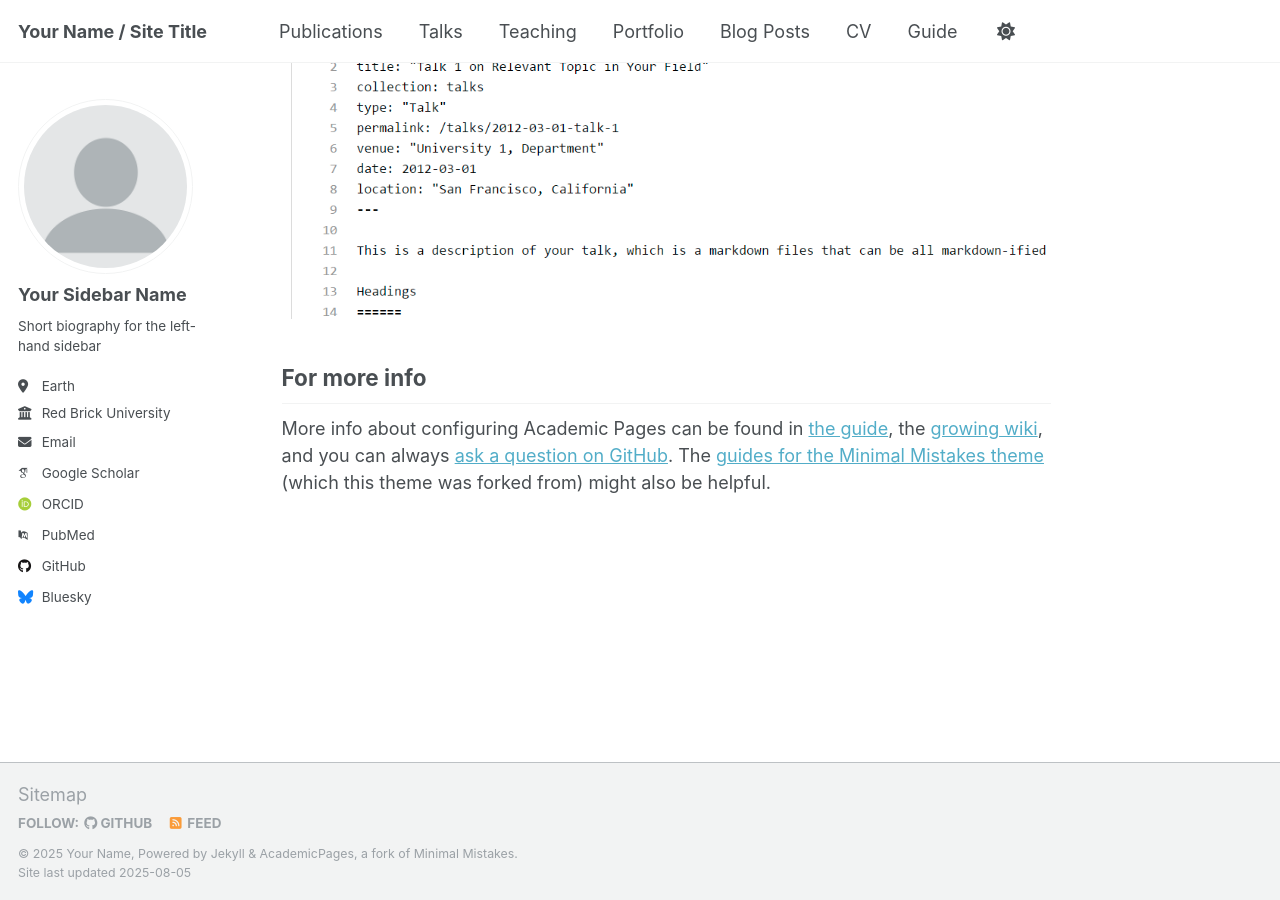
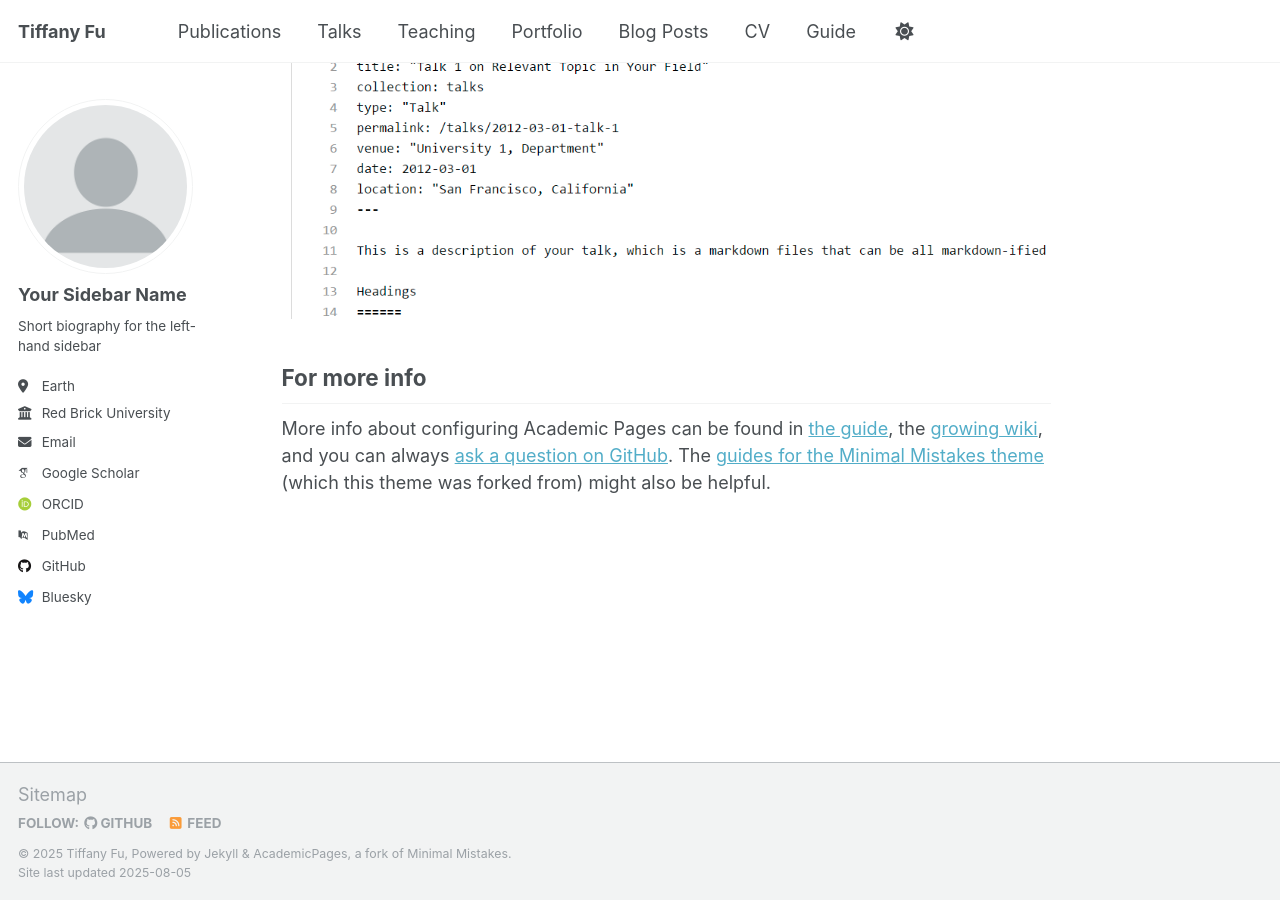
Before and after one commit to TiffanyJTFu/TiffanyFu, a Jekyll site: the page built from _pages/about.md, in a window 1280 px wide and 900 px high, scrolled down 2880 px. Built offline with Jekyll 4.4.1, drawn with Linux system fonts in a browser that asks for light colours; some web fonts are replaced; a script that is not in the unit is left out.

Commit message:
Update _config.yml

```diff
--- a/_config.yml
+++ b/_config.yml
@@ -9,9 +9,9 @@
 # Basic Site Settings
 locale                   : "en-US"
 site_theme               : "default"
-title                    : "Your Name / Site Title"
+title                    : "Tiffany Fu"
 title_separator          : "-"
-name                     : &name "Your Name"
+name                     : &name "Tiffany Fu"
 description              : &description "personal description"
 url                      : https://academicpages.github.io # the base hostname & protocol for your site e.g. "https://[your GitHub username].github.io" or if you already have some other page hosted on Github then use "https://[your GitHub username].github.io/[Your Repo Name]"
 baseurl                  : "" # the subpath of your site, e.g. "/blog"
```
